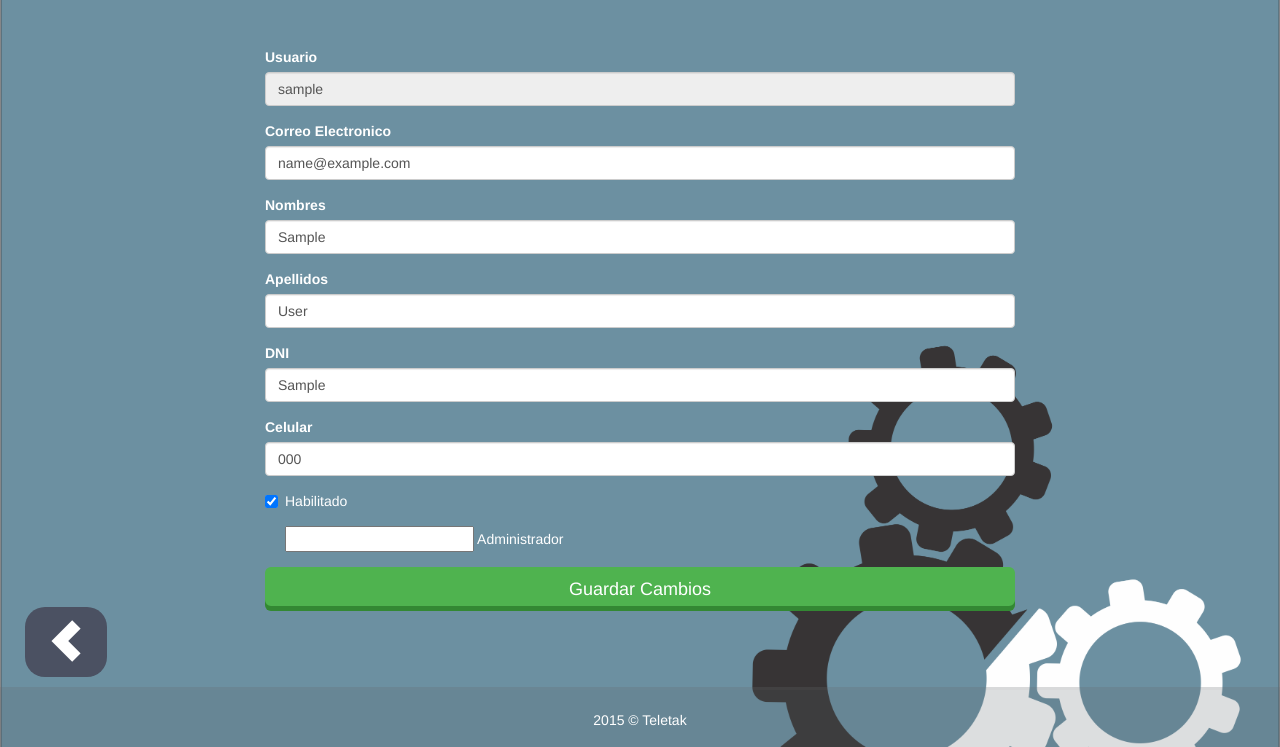
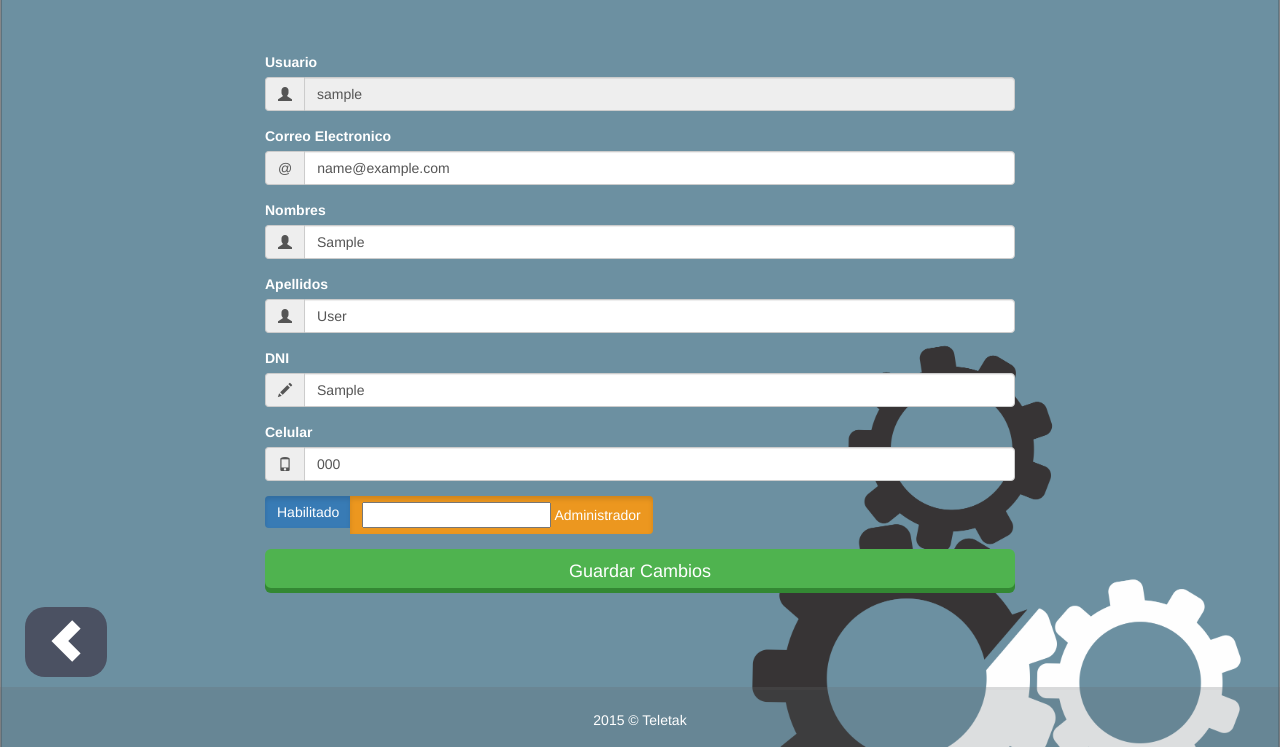
Before and after one commit to alonsogodinez/Teletak, a Django app: a page that uses templates/configuracion/editar_trabajador.html in a window 1280 px wide. Shown: the part 53-800 px from the top of the page. Run offline with Django 3.2, Linux system fonts and the light colour scheme; tables that the repository leaves empty hold one stand-in row (values such as "Sample post").

Commit message:
estilos para boton editar,tablas y fixes en paddings

```diff
--- a/apps/almacen/models.py
+++ b/apps/almacen/models.py
@@ -24,6 +24,7 @@ class Ingreso(models.Model):
     dni_usuario = models.ForeignKey(User, blank=True, null=True)
     fecha = models.DateField(blank=True, null=True)
     guia_remision = models.ForeignKey(GuiaRemision, blank=True, null=True)
+
 
 
 class DetalleIngreso(models.Model):
--- a/apps/usuarios/admin.py
+++ b/apps/usuarios/admin.py
@@ -33,7 +33,6 @@ class UserAdmin(UserAdmin):
                                              'last_name',
                                              'email',
                                              'dni',
-                                             'phone',
                                              'cellphone',
                                              'user_type')}),
         ('Permisos',{'fields':('is_active',
@@ -56,7 +55,6 @@ class UserAdmin(UserAdmin):
                        'last_name',
                        'email',
                        'dni',
-                       'phone',
                        'cellphone',
                        )
         }))
--- a/apps/usuarios/forms.py
+++ b/apps/usuarios/forms.py
@@ -57,7 +57,7 @@ class EditarTrabajadorForm(forms.ModelForm):
     last_name = forms.CharField(max_length=100,widget= forms.TextInput(attrs={'class':'form-control '}),label= "Apellidos")
     dni = forms.CharField(max_length=8,widget= forms.TextInput(attrs={'class':'form-control '}),label= "DNI")
     cellphone = forms.CharField(max_length=15, widget= forms.TextInput(attrs={'class':'form-control '}),label= "Celular")
-    is_active = forms.BooleanField(widget= forms.CheckboxInput(attrs={'type':'checkbox'}),label= "Habilitado")
+    is_active = forms.BooleanField(widget= forms.CheckboxInput(attrs={'type':'checkbox'}),label= "Habilitado",required=False)
     is_staff = forms.BooleanField(widget= forms.CheckboxInput(attrs={'type':'checkbox '}),label= "Administrador",required=False)
 
     class Meta:
--- a/apps/usuarios/models.py
+++ b/apps/usuarios/models.py
@@ -19,11 +19,10 @@ class UserManager(BaseUserManager):
     def create_superuser(self,username,email,password,**extra_fields):
         return self._create_user(username,email,password,True,True,**extra_fields)
 
-class Usuario (models.Model):
-    class Meta:
-        abstract = True
+
 
 class User(AbstractBaseUser, PermissionsMixin):
+
 
     TRABAJADOR = 'TRA'
     GERENTE = 'GER'
@@ -38,7 +37,6 @@ class User(AbstractBaseUser, PermissionsMixin):
     email=models.EmailField(max_length=30)
     first_name=models.CharField('Nombres', max_length=100)
     last_name= models.CharField('Apellidos', max_length=100)
-    phone = models.CharField('Telefono', max_length=15, blank=True, null=True)
     username = models.CharField(max_length=30, unique=True)
 
 
--- a/static/css/estilos.css
+++ b/static/css/estilos.css
@@ -66,10 +69,45 @@ td .btn-danger{
     border-radius: 0;
     padding: 5px 15px;
     position:fixed;
+    top:50px;
     width: 100%;
-    z-index: 2;
+    z-index: 3;
     box-shadow: 2px 2px 3px #69717E;
 }
+
+.btn-info{
+    /*background-color: #00C4FF;*/
+    background-color: #71A6B6;
+    border:none;
+    box-shadow: inset 0 -5px rgba(102, 88, 90, 0.42);
+}
+
+.btn-warning{
+
+    border:none;
+    box-shadow: inset 0 -5px rgba(102, 88, 90, 0.42);
+}
+
+.btn-danger{
+    color: #fff;
+    /* border-color: #4cae4c; */
+    border: 0 solid ;
+    box-shadow: inset 0 -5px rgba(102, 88, 90, 0.42);
+}
+
+.btn-primary{
+    color: #fff;
+    /* border-color: #4cae4c; */
+    background-color: #3B89CB;;
+    border: 0 solid ;
+    box-shadow: inset 0 -5px rgba(102, 88, 90, 0.42);
+}
+
+.btn-primary:hover, .btn-primary.active{
+    background-color: #387BB5;
+}
+
+
 
 .btn:focus, .btn:active, .btn:active:focus {
   outline: 0 auto -webkit-focus-ring-color;
@@ -267,24 +306,53 @@ td .btn-danger{
 
 /*}*/
 
+.navbar-default .navbar-nav>.open>a,
+.navbar-default .navbar-nav>.open>a:focus,
+.navbar-default .navbar-nav>.open>a:hover {
+    color: #FFF;
+    background-color: #6191B0;
+}
 .panel{
+    background-color: rgba(255, 255, 255, 0.11);
     border:none;
     box-shadow: 2px 2px 4px #707274;
+    margin-left:25px;
+    margin-right: 25px;
+}
+
+.panel-primary>.panel-heading {
+    /*color: #fff;*/
+    /*background-color: #6191B0;*/
+    color: #29687B;
+    border-color: transparent;
+    /*color: #6191B0;*/
+    font-weight: bolder;
+    font-size: 1.1em;
+    background-color: #c1d8df;
+
+}
+
+.panel-primary>.panel-heading >span
+{
+    vertical-align: -webkit-baseline-middle;
 }
 
 .submit-row {
     background-color: #6191b0;
 
-    padding-top: 15px;
-    padding-bottom: 15px;
+    padding-top: 25px;
+    padding-bottom: 25px;
+    margin-top: 20px;
+}
+.table-responsive {
+  overflow-x: visible;
 }
 
 .table-striped{
     /*background: rgb(40, 98, 137);  */
     background: #6191b0;
     color:white;
-    border-radius: 10px;
-    box-shadow: 3px 2px 2px 1px rgba(75, 82, 84, 0.67);
+    box-shadow: 3px 2px 2px 1px rgba(4, 41, 52, 0.25);
 }
 
 .table-striped>thead>tr{
--- a/static/js/funciones.js
+++ b/static/js/funciones.js
@@ -1,5 +1,4 @@
 $(document).ready(function() {
-<<<<<<< HEAD
 
 //    function centerModals(){
 //  $('.modal').each(function(i){
@@ -12,22 +11,12 @@ $(document).ready(function() {
 //}
 //$('.modal').on('show.bs.modal', centerModals);
 //$(window).on('resize', centerModals);
-=======
+
     //delete modal content after close
     $('body').on('hidden.bs.modal', '.modal', function () {
         $(this).removeData('bs.modal');
       });
 
 
->>>>>>> 525bd61938e23e4122ae18e84adab85cd5f1c072
+
 });
-
-
-
-
-
-<<<<<<< HEAD
-=======
-
-
->>>>>>> 525bd61938e23e4122ae18e84adab85cd5f1c072
--- a/templates/almacen/operaciones/index.html
+++ b/templates/almacen/operaciones/index.html
@@ -8,7 +8,7 @@
 {% endblock %}
 
 {% block content %}
-    <div class="contenedor-operaciones">
+    <div class="contenedor-modulos">
         <div class="row">
             <a href="{% url 'almacen:ingresos' %}" class="module col-lg-4 col-md-4 col-sm-4 col-xs-12">
                 <span class="glyphicon glyphicon-arrow-right" aria-hidden="true"></span>
--- a/templates/almacen/salidas/index.html
+++ b/templates/almacen/salidas/index.html
@@ -9,7 +9,7 @@
 {% endblock %}
 
 {% block content %}
-    <div class="container">
+    <div class="contenedor-modulos">
         <div class="row">
 
         </div>
--- a/templates/configuracion/editar_trabajador.html
+++ b/templates/configuracion/editar_trabajador.html
@@ -3,12 +3,16 @@
 {% block content %}
     <div class="container">
         <div class="row">
+
                 <form  method="post">{% csrf_token %}
                     <div class="form-group ">
                         <div class="form-field col-sm-offset-2 col-xs-offset-1 col-sm-8 col-xs-10">
                             {{ form.username.errors }}
                             <label class="form-label" for="{{ form.username.id_for_label }}">{{ form.username.label }}</label>
+                            <div class="input-group">
+                                <span class="input-group-addon glyphicon glyphicon-user"></span>
                                 {{ form.username }}
+                            </div>
                         </div>
                     </div>
 
@@ -16,57 +20,86 @@
                         {{ form.email.errors }}
                         <div class="form-field col-sm-offset-2 col-xs-offset-1 col-sm-8 col-xs-10">
                             <label class="form-label" for="{{ form.email.id_for_label }}">{{ form.email.label }}</label>
+                            <div class="input-group">
+                                <span class="input-group-addon ">@</span>
                                 {{ form.email }}
+                            </div>
                         </div>
                     </div>
                     <div class="form-group ">
                         {{ form.first_name.errors }}
                         <div class="form-field col-sm-offset-2 col-xs-offset-1 col-sm-8 col-xs-10">
                             <label class="form-label" for="{{ form.first_name.id_for_label }}">{{ form.first_name.label }}</label>
+                            <div class="input-group">
+                                <span class="input-group-addon glyphicon glyphicon-user"></span>
                                 {{ form.first_name }}
+                            </div>
                         </div>
                     </div>
                     <div class="form-group ">
                         <div class="form-field col-sm-offset-2 col-xs-offset-1 col-sm-8 col-xs-10">
                             {{ form.last_name.errors }}
                             <label class="form-label" for="{{ form.last_name.id_for_label }}">{{ form.last_name.label }}</label>
+                            <div class="input-group">
+                                <span class="input-group-addon glyphicon glyphicon-user"></span>
                                 {{ form.last_name }}
+                            </div>
                         </div>
                     </div>
                     <div class="form-group ">
                         <div class="form-field col-sm-offset-2 col-xs-offset-1 col-sm-8 col-xs-10">
                             {{ form.dni.errors }}
                             <label class="form-label" for="{{ form.dni.id_for_label }}">{{ form.dni.label }}</label>
+                            <div class="input-group">
+                                <span class="input-group-addon glyphicon glyphicon-pencil"></span>
                                 {{ form.dni }}
+                            </div>
                         </div>
                     </div>
                     <div class="form-group ">
                         <div class="form-field col-sm-offset-2 col-xs-offset-1 col-sm-8 col-xs-10">
                             {{ form.cellphone.errors }}
                             <label class="form-label" for="{{ form.cellphone.id_for_label }}">{{ form.cellphone.label }}</label>
+                            <div class="input-group">
+                                <span class="input-group-addon glyphicon glyphicon-phone"></span>
                                 {{ form.cellphone }}
                             </div>
                         </div>
-                 <div class="checkbox">
+                    </div>
+
+                    <div class="form-group">
                         <div class="form-field col-sm-offset-2 col-xs-offset-1 col-sm-8 col-xs-10">
-                        {{ form.is_active.errors }}
-                        <label class="form-label" for="{{ form.is_active.id_for_label }}">
-                            {{ form.is_active }}
-                            {{ form.is_active.label }}
+                            <div class="btn-group" data-toggle="buttons">
+                              <label class="btn btn-primary {% if form.is_active.value %} active {% endif %}">
+                                {{ form.is_active }} {{ form.is_active.label }}
                               </label>
-
+                              <label class="btn btn-warning {% if form.is_staff.value %} active {% endif %}">
+                               {{ form.is_staff }} {{ form.is_staff.label }}
+                              </label>
                             </div>
                         </div>
-                <div class="checkbox">
-                    <div class="form-field col-sm-offset-2 col-xs-offset-1 col-sm-8 col-xs-10">
-                        {{ form.is_staff.errors }}
-                        <label class="form-label" for="{{ form.is_staff.id_for_label }}">
-                            {{ form.is_staff }}
-                            {{ form.is_staff.label }}
-                        </label>
+                    </div>
 
-                    </div>
-                </div>
+{#                     <div class="checkbox">#}
+{#                        <div class="form-field col-sm-offset-2 col-xs-offset-1 col-sm-8 col-xs-10">#}
+{#                            {{ form.is_active.errors }}#}
+{#                            <label class="form-label" for="{{ form.is_active.id_for_label }}">#}
+{#                                {{ form.is_active }}#}
+{#                                {{ form.is_active.label }}#}
+{#                            </label>#}
+{##}
+{#                        </div>#}
+{#                    </div>#}
+{#                    <div class="checkbox">#}
+{#                        <div class="form-field col-sm-offset-2 col-xs-offset-1 col-sm-8 col-xs-10">#}
+{#                            {{ form.is_staff.errors }}#}
+{#                            <label class="form-label" for="{{ form.is_staff.id_for_label }}">#}
+{#                                {{ form.is_staff }}#}
+{#                                {{ form.is_staff.label }}#}
+{#                            </label>#}
+{##}
+{#                        </div>#}
+{#                    </div>#}
 
                     <div class="form-group">
                         <div class="form-field col-sm-offset-2 col-xs-offset-1 col-sm-8 col-xs-10">
```
Also changed, not shown: other parts of static/css/estilos.css (+29 -19 lines), templates/configuracion/listar_trabajadores.html (+27 -8 lines), templates/configuracion/nuevo_trabajador.html (+7 -5 lines). Lines whose indentation alone changed are shown as unchanged.
